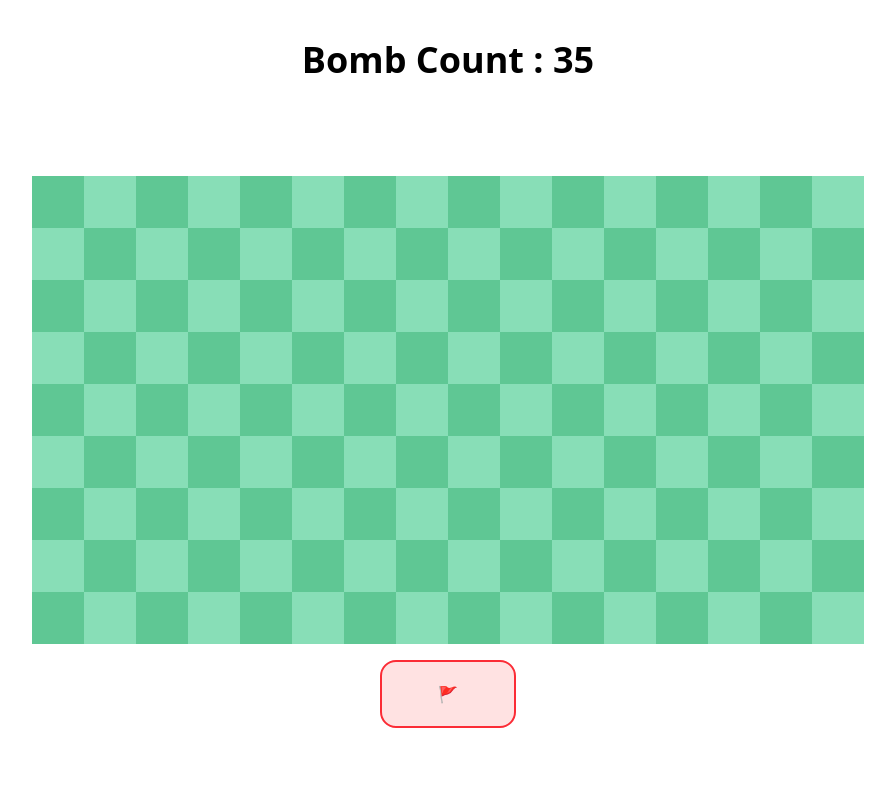
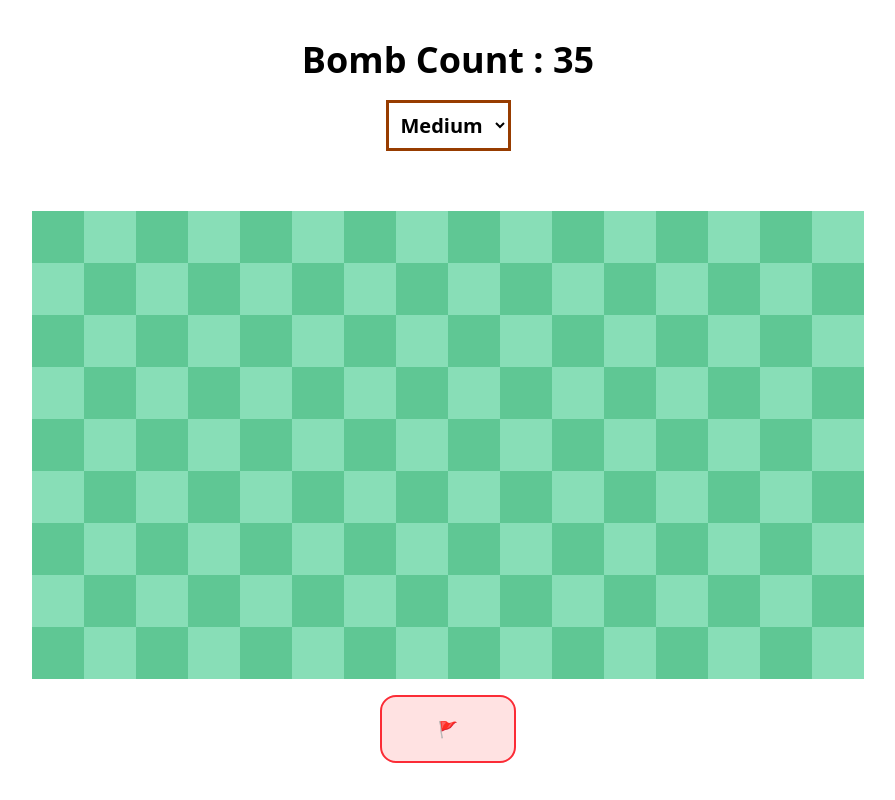
Before and after one commit to TaninGit/PROJECT-GooseBomb, a Vue app: page / in a window 1280 px wide. Shown: the whole page, without its empty margins (192-1087 px from the left). Built offline with nearby package versions, Linux system fonts and the light colour scheme.

Commit message:
021 - [add] changeLevel function and resetGame function

```diff
--- a/src/App.vue
+++ b/src/App.vue
@@ -8,22 +8,30 @@ const revealedCells = ref([]);
 const flaggedCells = ref([]);
 const cellNumbers = ref([]);
 
-const column = 16;
-const row = 9;
-
-let bombCount = 35;
 let flagEnabled = false;
 let gameOver = ref(false);
 
 const bgFlagBtn = ref("bg-red-100");
 
+const selectedLevel = ref("medium");
+const levels = {
+  easy: { row: 5, column: 8, bombCount: 10 },
+  medium: { row: 9, column: 16, bombCount: 35 },
+  hard: { row: 15, column: 25, bombCount: 75 },
+};
+
+const column = ref(levels[selectedLevel.value].column);
+const row = ref(levels[selectedLevel.value].row);
+
+let bombCount = ref(levels[selectedLevel.value].bombCount);
+
 
 function setBombs() {
 
-  let bombleft = bombCount;
+  let bombleft = bombCount.value;
   while (bombleft > 0) {
-    let r = Math.floor(Math.random() * row) + 1;
-    let c = Math.floor(Math.random() * column) + 1;
+    let r = Math.floor(Math.random() * row.value) + 1;
+    let c = Math.floor(Math.random() * column.value) + 1;
     let location = `${r}-${c}`;
 
     if (!bombLocation.value.includes(location)) {
@@ -38,9 +46,9 @@ function startGame() {
   let newBoard = [];
   let newCells = [];
 
-  for (let r = 1; r <= row; r++) {
+  for (let r = 1; r <= row.value; r++) {
     let rowArr = [];
-    for (let c = 1; c <= column; c++) {
+    for (let c = 1; c <= column.value; c++) {
       let tile = `${r}-${c}`;
       rowArr.push(tile);
       newCells.push(tile);
@@ -96,7 +104,7 @@ function checkTile(cell) {
       let nc = c + dc;
       let neighbor = `${nr}-${nc}`;
 
-      if (nr > 0 && nr <= row && nc > 0 && nc <= column) {
+      if (nr > 0 && nr <= row.value && nc > 0 && nc <= column.value) {
         neighbors.push(neighbor);
         if (bombLocation.value.includes(neighbor)) {
           bombAround++;
@@ -142,11 +150,29 @@ function getBombBackground(cell) {
   }
 }
 
-
 function checkWin() {
   if(revealedCells.value.length == cellLocation.value.length-bombLocation.value.length)
     alert('Congratulations! The well can now be built, free from any mess!')
 
+}
+
+function changeLevel(level) {
+  selectedLevel.value = level;
+  row.value = levels[level].row;
+  column.value = levels[level].column;
+  bombCount.value = levels[level].bombCount;
+  resetGame();
+}
+
+function resetGame() {
+  cellLocation.value = [];
+  board.value = [];
+  bombLocation.value = [];
+  revealedCells.value = [];
+  flaggedCells.value = [];
+  cellNumbers.value = [];
+  gameOver.value = false;
+  startGame();
 }
 
 </script>
@@ -158,15 +184,29 @@ function checkWin() {
         Bomb Count : {{ bombCount }}
       </h1>
     </div>
+    <div class="flex justify-center mt-5">
+      <select v-model="selectedLevel" @change="changeLevel(selectedLevel)" class="border-3 border-amber-800 p-2 text-xl font-bold">
+        <option value="easy">Easy</option>
+        <option value="medium">Medium</option>
+        <option value="hard">Hard</option>
+      </select>
+    </div>
 
-    <!-- grid-rows-9 grid-cols-16" สร้างตาราง 9 แถว 16 คอลั่มน์ -->
-    <div class="w-[52rem] h-[29.25rem] m-auto mt-24 grid grid-rows-9 grid-cols-16">
+    <div class="w-[52rem] h-[29.25rem] m-auto mt-15"
+      :style="{
+      display: 'grid',
+      gridTemplateColumns: `repeat(${column}, 1fr)`,
+      gridTemplateRows: `repeat(${row}, 1fr)`,
+      }">
       <div
         v-for="(cell, index) in cellLocation"
         :key="index"
-        class="w-13 h-13 hover:brightness-90"
+        class="hover:brightness-90 flex items-center justify-center"
+        :style="{
+        width: '100%',
+        height: '100%'
+        }"
         :class="[
-          'w-13 h-13',
           getCellBackground(cell, index),
           getBombBackground(cell)
           ]"
```
